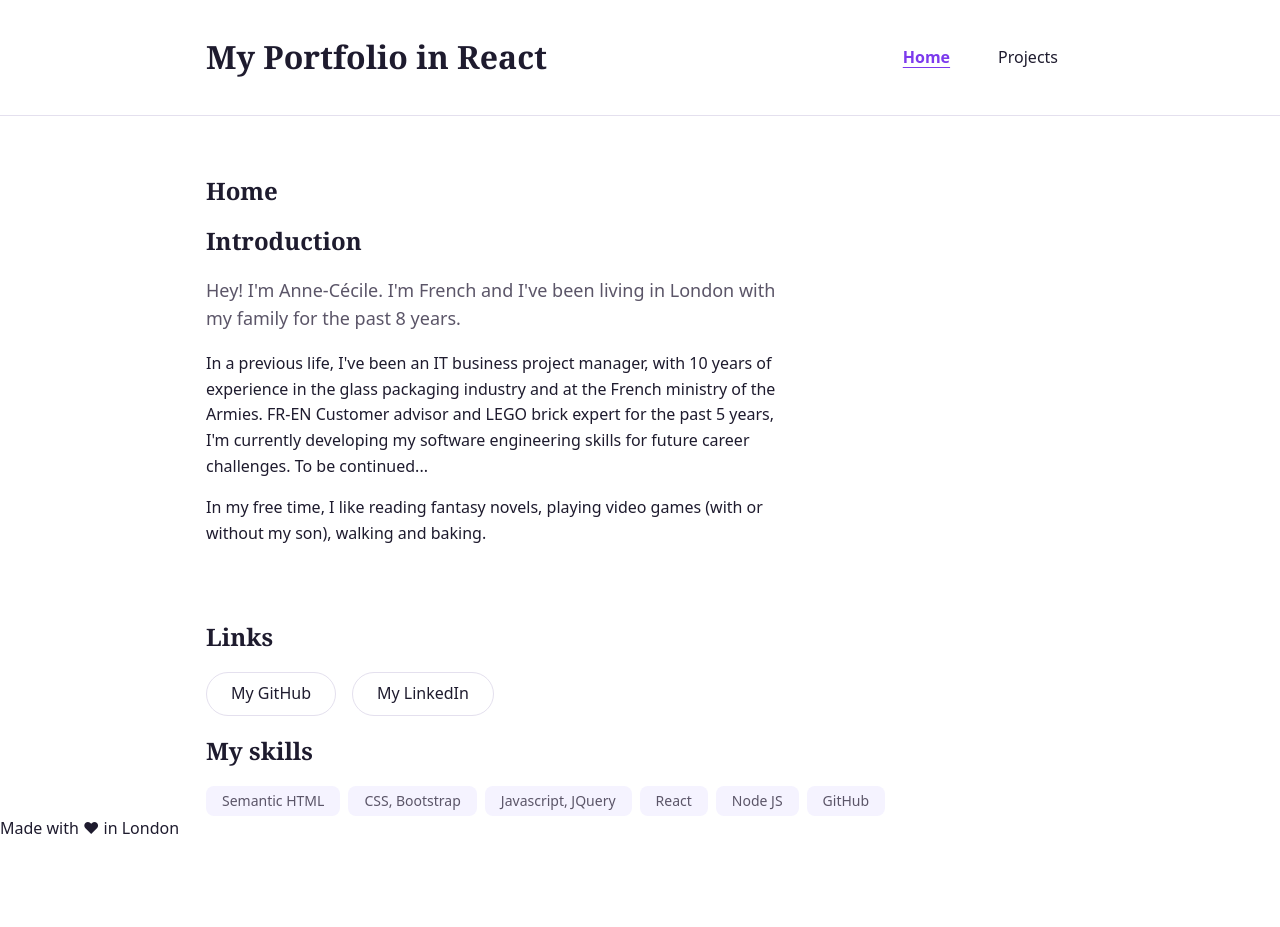
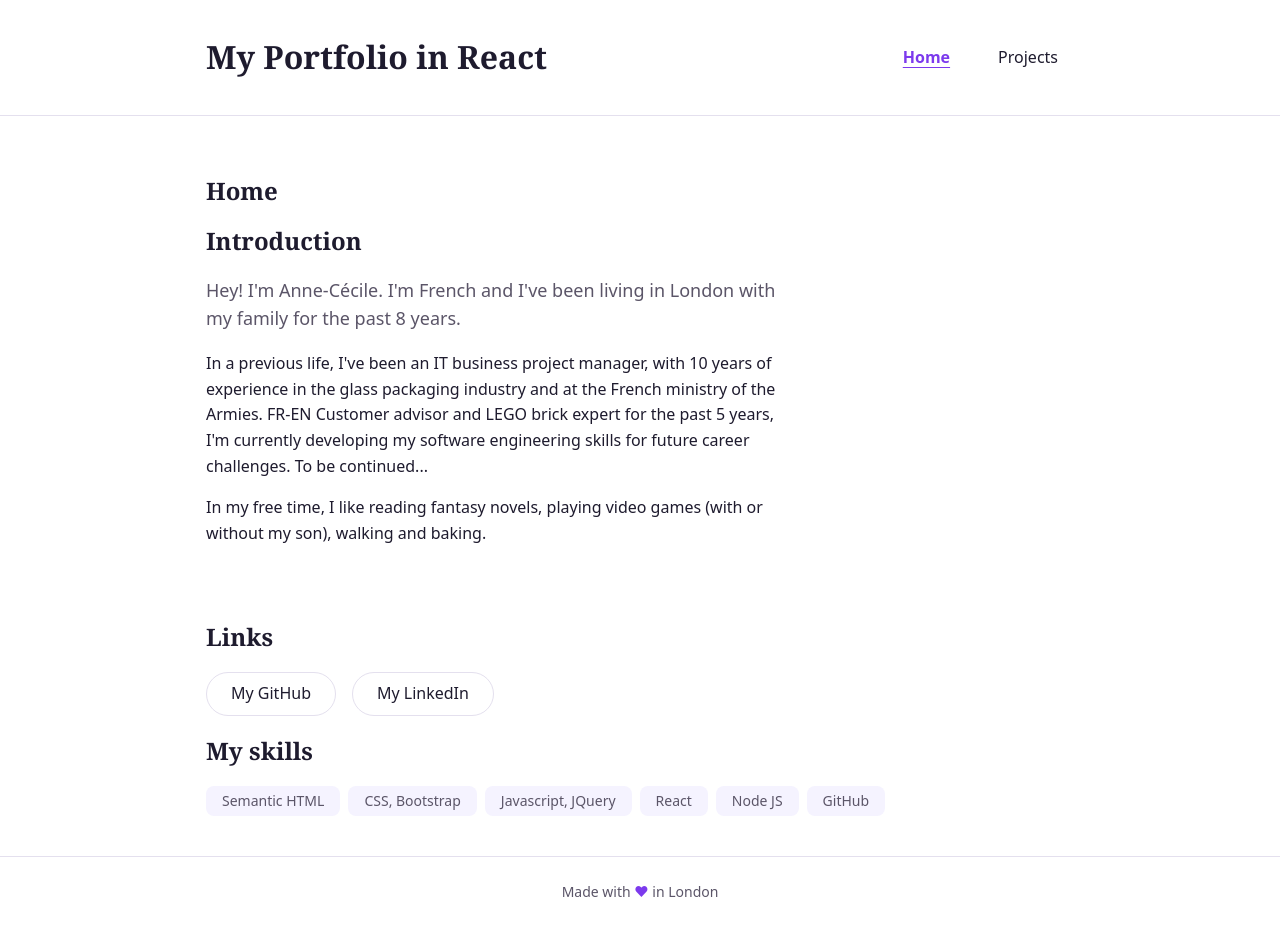
Before and after one commit to acmainier/react-portfolio, a React (Vite) app: page / in a window 1280 px wide. Before the commit the page ends 842 px from the top, so only its background shows below. Built offline with nearby package versions, Linux system fonts and the light colour scheme.

Commit message:
CSS styling of footer + CSS fix on home

```diff
--- a/src/components/Footer.jsx
+++ b/src/components/Footer.jsx
@@ -1,3 +1,7 @@
 export function Footer() {
-  return <footer>Made with ♥ in London</footer>;
+  return (
+    <footer className="footer">
+      Made with <span className="heart">♥</span> in London
+    </footer>
+  );
 }
--- a/src/index.css
+++ b/src/index.css
@@ -6,7 +6,6 @@
   --color-text-muted: #5b5568; /* secondary text, footer, descriptions */
   --color-border: #e4e0ee; /* card/input borders */
   --color-accent: #7c3aed; /* violet-600 — links, active nav, buttons */
-  --color-accent-hover: #6d28d9; /* violet-700 — hover/pressed state */
   --color-accent-contrast: #ffffff; /* text sitting on a filled accent background */
 
   --font-heading: Georgia, "Iowan Old Style", "Palatino Linotype", serif;
@@ -32,7 +31,6 @@
     --color-text-muted: #a79fc0;
     --color-border: #3a3650;
     --color-accent: #a78bfa; /* violet-400 — lighter, needed for contrast on dark bg */
-    --color-accent-hover: #c4b5fd; /* violet-300 */
     --color-accent-contrast: #1e1b2e; /* dark text on a filled light-purple background */
   }
 }
@@ -61,10 +59,6 @@ h1,
 h2 {
   font-family: var(--font-heading);
   line-height: 1.25;
-}
-
-a {
-  color: var(--color-accent);
 }
 
 /* Header */
@@ -294,3 +288,16 @@ a {
 }
 
 /* Footer */
+
+.footer {
+  margin-top: var(--space-5);
+  padding: var(--space-4) var(--space-3);
+  border-top: 1px solid var(--color-border);
+  text-align: center;
+  color: var(--color-text-muted);
+  font-size: 0.875rem;
+}
+
+.heart {
+  color: var(--color-accent);
+}
--- a/src/pages/Home.jsx
+++ b/src/pages/Home.jsx
@@ -22,7 +22,7 @@ export function Home() {
           (with or without my son), walking and baking.
         </p>
       </section>
-      <section className="home-links">
+      <section>
         <h2>Links</h2>
         <ul className="pill-list">
           <li>
@@ -47,7 +47,7 @@ export function Home() {
           </li>
         </ul>
       </section>
-      <section className="home-skills">
+      <section>
         <h2>My skills</h2>
         <ul className="tag-list">
           <li className="tag">Semantic HTML</li>
```
